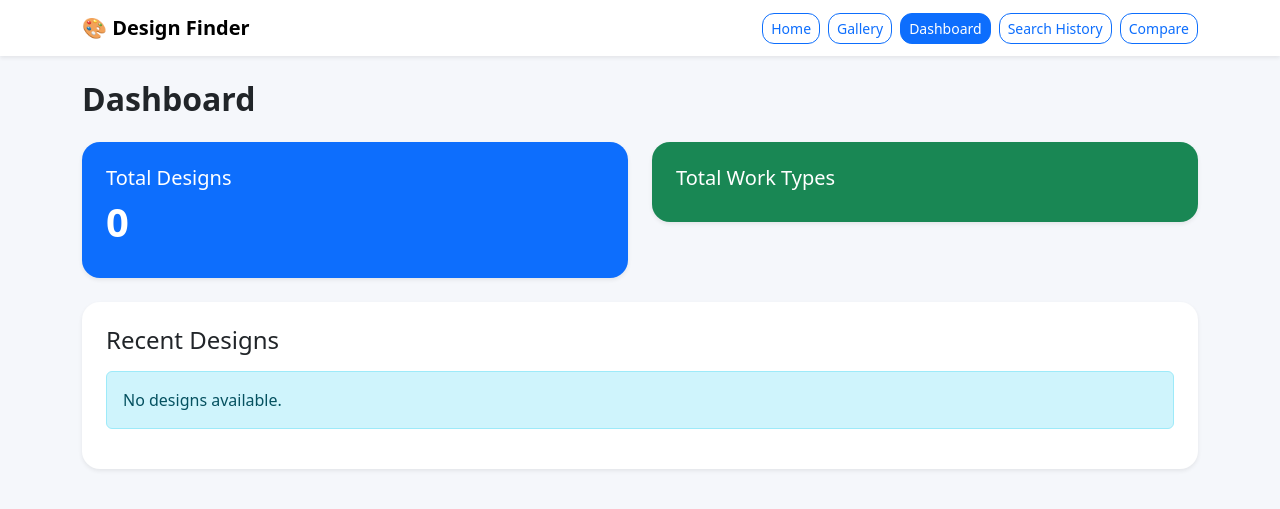
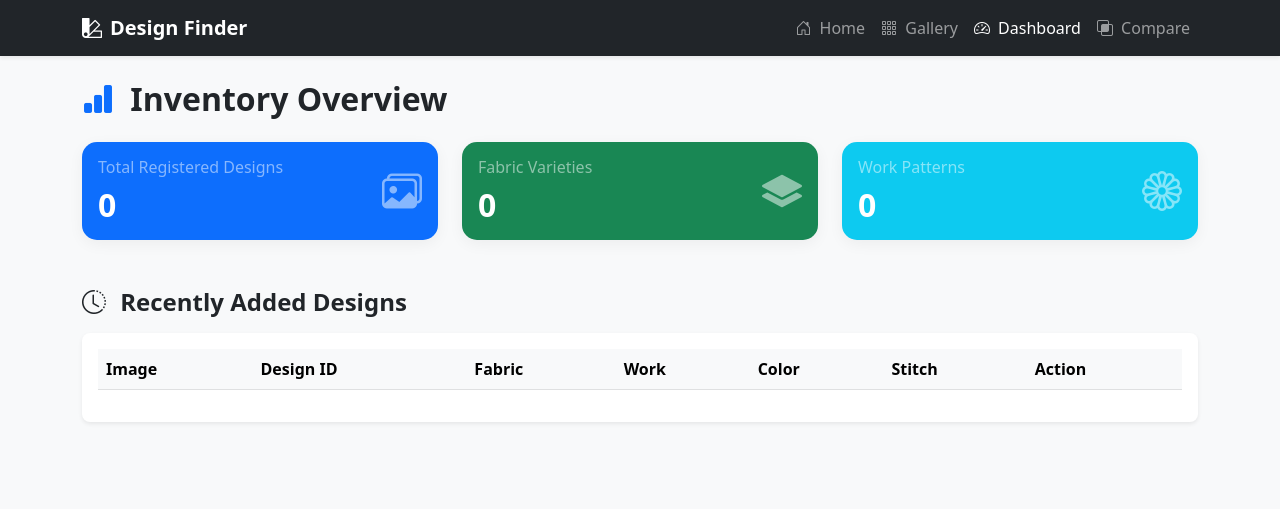
Before and after one commit to jaynavadiya0-lang/DesignFinder, a Flask app: page /dashboard in a window 1280 px wide. Shown: the top 509 px of the page. Run offline with Flask 3, Linux system fonts and the light colour scheme; data that the repository does not hold is empty.

Commit message:
Update dashboard.html

```diff
--- a/templates/dashboard.html
+++ b/templates/dashboard.html
@@ -4,87 +4,97 @@
     <meta charset="UTF-8">
     <meta name="viewport" content="width=device-width, initial-scale=1.0">
     <title>Dashboard - Design Finder</title>
-    <link href="https://cdn.jsdelivr.net/npm/bootstrap@5.3.3/dist/css/bootstrap.min.css" rel="stylesheet">
+    <link href="https://cdn.jsdelivr.net/npm/bootstrap@5.3.0/dist/css/bootstrap.min.css" rel="stylesheet">
+    <link rel="stylesheet" href="https://cdn.jsdelivr.net/npm/bootstrap-icons@1.11.0/font/bootstrap-icons.css">
     <style>
-        body{ background:#f5f7fb; }
-        .main-card{ border:0; border-radius:18px; }
-        .stat-card{
-            border:0;
-            border-radius:18px;
-            color:#fff;
-        }
-        .thumb{
-            width:100%;
-            height:170px;
-            object-fit:cover;
-            border-radius:14px;
-            background:#eee;
-        }
-        .nav-btn{ border-radius:12px; }
+        .stat-card { border-radius: 15px; border: none; box-shadow: 0 4px 15px rgba(0,0,0,0.05); }
     </style>
 </head>
-<body>
+<body class="bg-light">
 
-<nav class="navbar navbar-expand-lg bg-white shadow-sm">
+    <nav class="navbar navbar-expand-lg navbar-dark bg-dark sticky-top shadow-sm">
         <div class="container">
-        <a class="navbar-brand fw-bold" href="/">🎨 Design Finder</a>
-        <div class="d-flex flex-wrap gap-2">
-            <a href="/" class="btn btn-outline-primary btn-sm nav-btn">Home</a>
-            <a href="/gallery" class="btn btn-outline-primary btn-sm nav-btn">Gallery</a>
-            <a href="/dashboard" class="btn btn-primary btn-sm nav-btn">Dashboard</a>
-            <a href="/search-history" class="btn btn-outline-primary btn-sm nav-btn">Search History</a>
-            <a href="/compare" class="btn btn-outline-primary btn-sm nav-btn">Compare</a>
+            <a class="navbar-brand fw-bold" href="/"><i class="bi bi-palette2 me-2"></i>Design Finder</a>
+            <div class="navbar-nav ms-auto">
+                <a class="nav-link" href="/"><i class="bi bi-house-door me-1"></i> Home</a>
+                <a class="nav-link" href="/gallery"><i class="bi bi-grid-3x3-gap me-1"></i> Gallery</a>
+                <a class="nav-link active" href="/dashboard"><i class="bi bi-speedometer2 me-1"></i> Dashboard</a>
+                <a class="nav-link" href="/compare"><i class="bi bi-intersect me-1"></i> Compare</a>
             </div>
         </div>
     </nav>
 
-<div class="container py-4">
-    <h2 class="fw-bold mb-4">Dashboard</h2>
+    <div class="container my-4">
+        <h2 class="fw-bold mb-4"><i class="bi bi-bar-chart-fill me-2 text-primary"></i> Inventory Overview</h2>
 
-    <div class="row g-4 mb-4">
-        <div class="col-md-6">
-            <div class="card stat-card shadow-sm bg-primary">
-                <div class="card-body p-4">
-                    <h5>Total Designs</h5>
-                    <h1 class="fw-bold">{{ total_designs }}</h1>
+        <div class="row g-4 mb-5">
+            <div class="col-md-4">
+                <div class="card stat-card bg-primary text-white p-3">
+                    <div class="d-flex justify-content-between align-items-center">
+                        <div>
+                            <h6 class="text-white-50">Total Registered Designs</h6>
+                            <h2 class="fw-bold mb-0">{{ total_designs }}</h2>
+                        </div>
+                        <i class="bi bi-images fs-1 text-white-50"></i>
                     </div>
                 </div>
             </div>
-
-        <div class="col-md-6">
-            <div class="card stat-card shadow-sm bg-success">
-                <div class="card-body p-4">
-                    <h5>Total Work Types</h5>
-                    <h1 class="fw-bold">{{ total_work_types }}</h1>
+            <div class="col-md-4">
+                <div class="card stat-card bg-success text-white p-3">
+                    <div class="d-flex justify-content-between align-items-center">
+                        <div>
+                            <h6 class="text-white-50">Fabric Varieties</h6>
+                            <h2 class="fw-bold mb-0">{{ total_fabric }}</h2>
+                        </div>
+                        <i class="bi bi-layers-fill fs-1 text-white-50"></i>
+                    </div>
+                </div>
+            </div>
+            <div class="col-md-4">
+                <div class="card stat-card bg-info text-white p-3">
+                    <div class="d-flex justify-content-between align-items-center">
+                        <div>
+                            <h6 class="text-white-50">Work Patterns</h6>
+                            <h2 class="fw-bold mb-0">{{ total_work_type }}</h2>
+                        </div>
+                        <i class="bi bi-flower1 fs-1 text-white-50"></i>
                     </div>
                 </div>
             </div>
         </div>
 
-    <div class="card main-card shadow-sm">
-        <div class="card-body p-4">
-            <h4 class="mb-3">Recent Designs</h4>
-
-            <div class="row g-4">
-                {% for item in recent_designs %}
-                <div class="col-md-3 col-sm-6">
-                    <div class="card border-0 shadow-sm h-100">
-                        <div class="card-body">
-                            <img src="/database/{{ item.filename }}" class="thumb mb-3" alt="{{ item.filename }}">
-                            <h6 class="fw-bold mb-1">{{ item.design_id }}</h6>
-                            {% if item.fabric %}<p class="mb-1"><strong>Fabric:</strong> {{ item.fabric }}</p>{% endif %}
-                            {% if item.work_type %}<p class="mb-1"><strong>Work:</strong> {{ item.work_type }}</p>{% endif %}
-                            <a href="/design/{{ item.filename }}" class="btn btn-primary btn-sm mt-2">View</a>
-                        </div>
-                    </div>
-                </div>
-                {% else %}
-                <div class="col-12">
-                    <div class="alert alert-info">No designs available.</div>
-                </div>
+        <h4 class="fw-bold mb-3"><i class="bi bi-clock-history me-2"></i> Recently Added Designs</h4>
+        <div class="table-responsive bg-white rounded-3 p-3 shadow-sm">
+            <table class="table table-hover align-middle">
+                <thead class="table-light">
+                    <tr>
+                        <th>Image</th>
+                        <th>Design ID</th>
+                        <th>Fabric</th>
+                        <th>Work</th>
+                        <th>Color</th>
+                        <th>Stitch</th>
+                        <th>Action</th>
+                    </tr>
+                </thead>
+                <tbody>
+                    {% for d in recent_designs %}
+                    <tr>
+                        <td>
+                            <img src="{{ d.image_url if d.image_url else url_for('database_file', filename=d.filename) }}" style="width: 50px; height: 50px; object-fit: cover; border-radius: 8px;">
+                        </td>
+                        <td class="fw-bold">{{ d.design_id }}</td>
+                        <td>{{ d.fabric or '-' }}</td>
+                        <td>{{ d.work_type or '-' }}</td>
+                        <td>{{ d.color or '-' }}</td>
+                        <td>{{ d.stitch or '-' }}</td>
+                        <td>
+                            <a href="/design/{{ d.filename }}" class="btn btn-sm btn-outline-primary"><i class="bi bi-eye"></i> View</a>
+                        </td>
+                    </tr>
                     {% endfor %}
-            </div>
-        </div>
+                </tbody>
+            </table>
         </div>
     </div>
 
```
Lines whose indentation alone changed are shown as unchanged.
